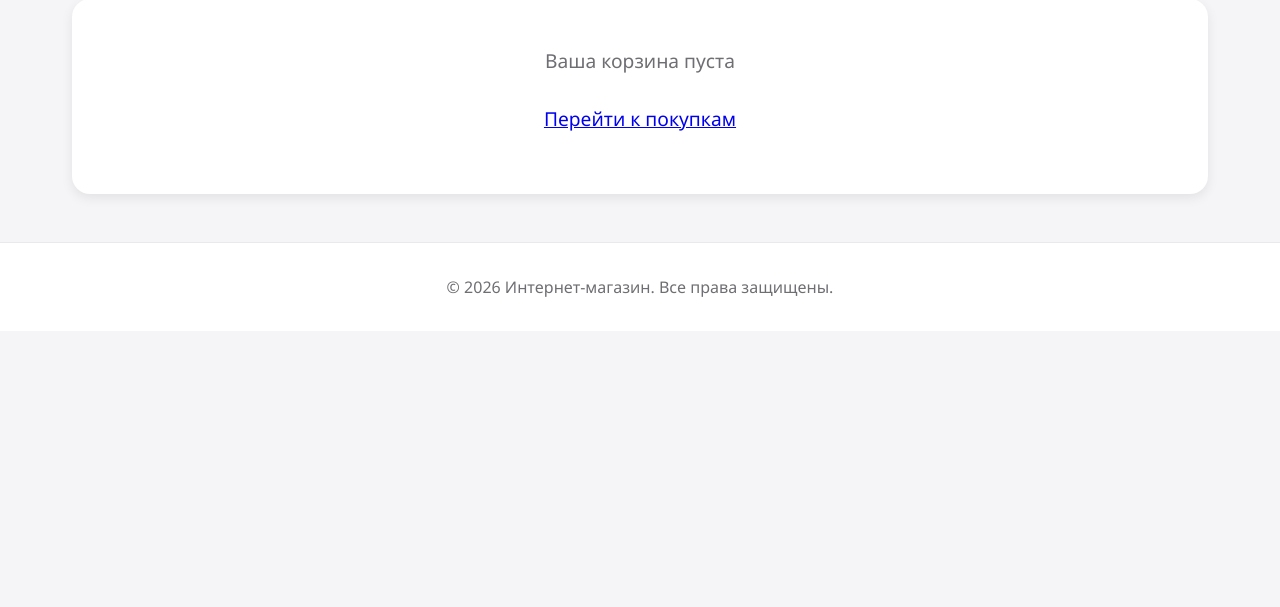
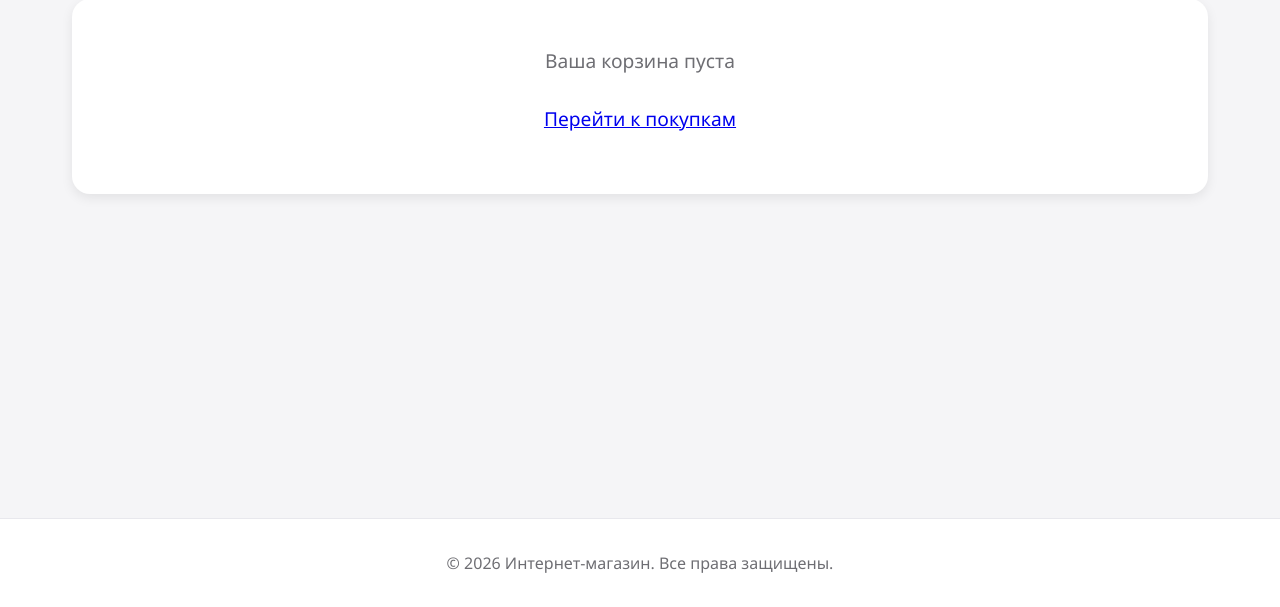
Before and after one commit to farfromsouls/online-store, a Django app: page /bucket/ in a window 1280 px wide. Shown: the part 193-800 px from the top of the page. Run offline with Django 5.2, Linux system fonts and the light colour scheme.

Commit message:
Bucket page footer fix

```diff
--- a/django/shop/templates/bucket.html
+++ b/django/shop/templates/bucket.html
@@ -81,7 +81,7 @@
 
     </main>
 
-    <footer style="background: #ffffff; border-top: 1px solid #e8e8ed; padding: 2rem; margin-top: 3rem; text-align: center; color: #6e6e73;">
+    <footer style="position: absolute; width: 100%; bottom: 0px; background: #ffffff; border-top: 1px solid #e8e8ed; padding: 2rem; text-align: center; color: #6e6e73;">
         <p>© 2026 Интернет-магазин. Все права защищены.</p>
     </footer>
 
```
